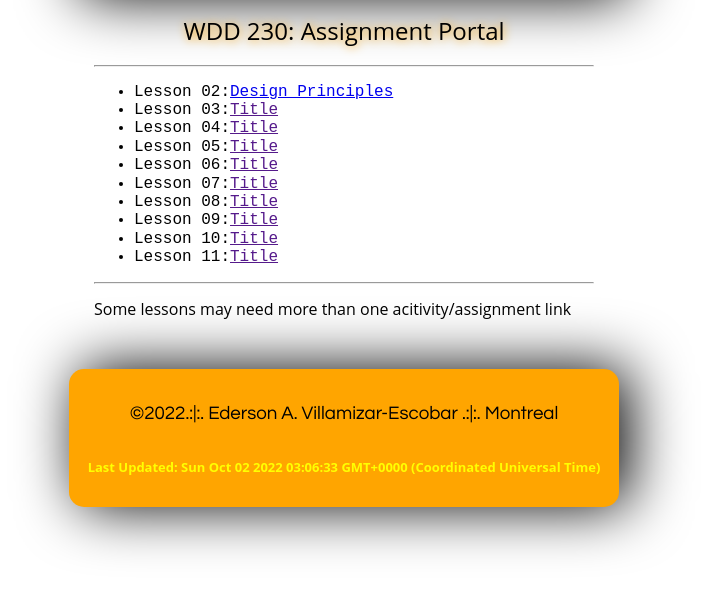
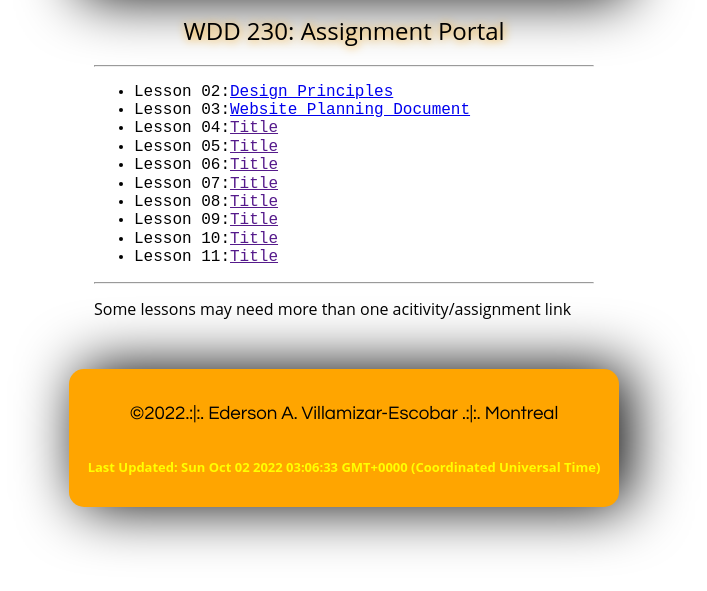
Before and after one commit to ederson192/wdd230, a plain HTML site: page index.html in a window 1280 px wide. Shown: the part 207-798 px from the top of the page, without its empty margins (296-1003 px from the left). Drawn offline with Linux system fonts and the light colour scheme.

Commit message:
week 3.2

```diff
--- a/index.html
+++ b/index.html
@@ -28,7 +28,7 @@
         <hr>
         <ul>
             <li>Lesson 02:<a href="week 2/design-principles.html">Design Principles</a></li>
-            <li>Lesson 03:<a href="">Title</a></li>
+            <li>Lesson 03:<a href="week 3/index.html">Website Planning Document</a></li>
             <li>Lesson 04:<a href="">Title</a></li>
             <li>Lesson 05:<a href="">Title</a></li>
             <li>Lesson 06:<a href="">Title</a></li>
```
